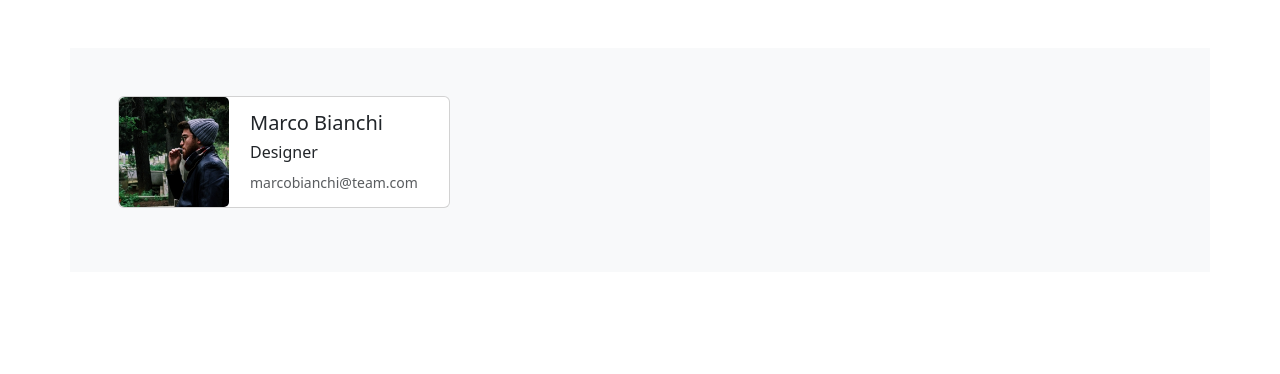
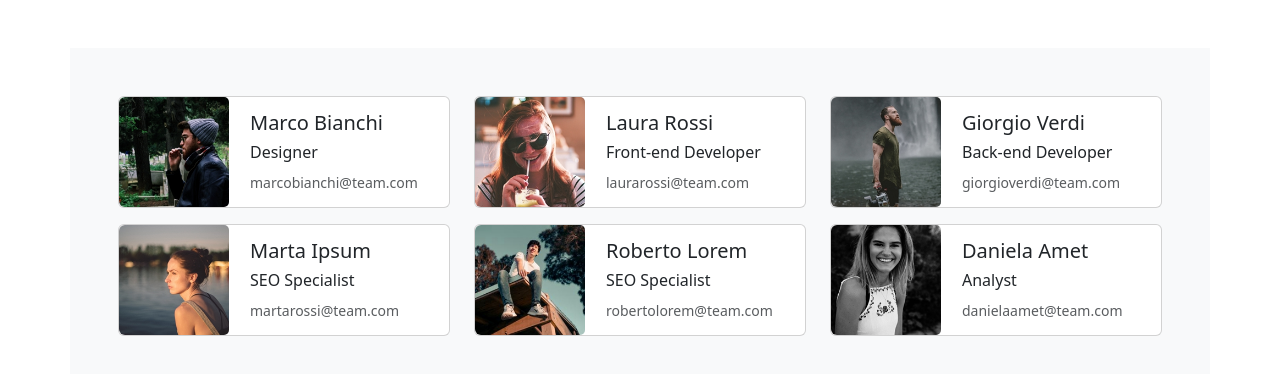
Before and after one commit to SamueleTerraroli/js-our-team, a plain HTML site: page index.html in a window 1280 px wide. Shown: the part 110-484 px from the top of the page. Drawn offline with nearby package versions, Linux system fonts and the light colour scheme.

Commit message:
add: create member card

```diff
--- a/assets/script/script.js
+++ b/assets/script/script.js
@@ -60,12 +60,33 @@ const teamMembers = [
   //7. Invoco nuovamente la funzione per ciclare l'array
   //8. Faccio il reset del form
 
+  const createMemberCard = (member) =>{
+    const{name, role, email, img}= member;
+    return `                <div class="col">
+                    <div class="card mb-3" style="max-width: 540px;">
+                        <div class="row g-0">
+                          <div class="col-12 col-lg-4">
+                            <img src="assets/img/${img}" class="img-fluid rounded-start img" alt="${name}">
+                          </div>
+                          <div class="col-12 col-lg-8 d-flex px-2 px-lg-3">
+                            <div class="card-body d-flex flex-column justify-content-center">
+                              <h5 class="name">${name}</h5>
+                              <h6 class="role">${role}</h6>
+                              <p class="card-text"><small class="text-body-secondary email">${email}</small></p>
+                            </div>
+                          </div>
+                        </div>
+                      </div>
+                </div>`
+
+  }
+
   const addTeam = (dataArray) =>{
-    const containerTeamCards = document.getElementById(card-container);
-    let card="";
+    const containerTeamCards = document.getElementById('card-container');
+    let card='';
     for(let member of dataArray){
 
-      card += createMemberCard;
+      card += createMemberCard(member);
     }
     containerTeamCards.innerHTML = card;
   }
--- a/index.html
+++ b/index.html
@@ -17,23 +17,6 @@
             <div class="row row-cols-1 row-cols-md-2 row-cols-lg-3" id="card-container">
 
 
-                <div class="col">
-                    <div class="card mb-3" style="max-width: 540px;">
-                        <div class="row g-0">
-                          <div class="col-12 col-lg-4">
-                            <img src="assets/img/male1.png" class="img-fluid rounded-start img" alt="...">
-                          </div>
-                          <div class="col-12 col-lg-8 d-flex px-2 px-lg-3">
-                            <div class="card-body d-flex flex-column justify-content-center">
-                              <h5 class="name">Marco Bianchi</h5>
-                              <h6 class="role">Designer</h6>
-                              <p class="card-text"><small class="text-body-secondary email">marcobianchi@team.com</small></p>
-                            </div>
-                          </div>
-                        </div>
-                      </div>
-                </div>
-
             </div>
 
         </div>
```
